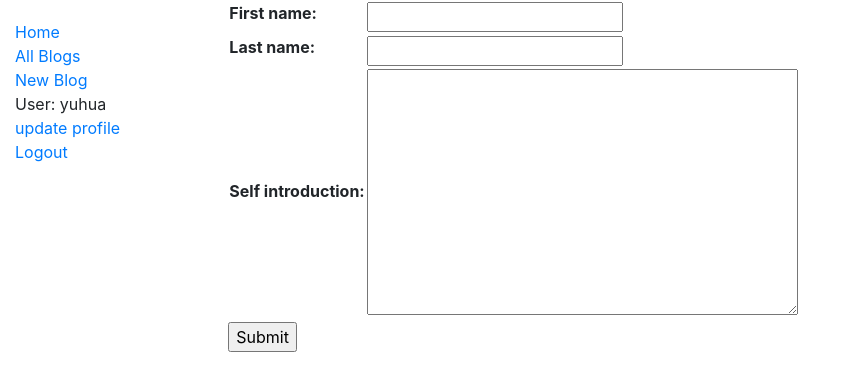
After one commit to yhzheng23/miniblog, a Django app: page /blog/blogger/update/ in a window 1280 px wide. The commit adds this page. Shown: the top 391 px of the page, without its empty margins (0-846 px from the left). Run offline with Django 3.2, Linux system fonts and the light colour scheme; a user stored in the database is signed in.

Commit message:
a back-bone version without comments

```diff
--- a/blog/admin.py
+++ b/blog/admin.py
@@ -1,15 +1,14 @@
 from django.contrib import admin
-from .models import Blog,Blogger, Comment,Tag
+from .models import Blog,Blogger, Comment
 
 # Register your models here.
 admin.site.register(Blogger)
-admin.site.register(Tag)
 
 class CommentInline(admin.TabularInline):
     model = Comment
 
 class BlogAdmin(admin.ModelAdmin):
-    list_display = ('title','author','display_tag')
+    list_display = ('title','author')
     inlines = [CommentInline]
 
 admin.site.register(Blog,BlogAdmin)
--- a/blog/models.py
+++ b/blog/models.py
@@ -7,9 +7,8 @@ from django.contrib.auth.models import User
 # Create your models here.
 class Blog(models.Model):
     title = models.CharField(max_length=100)
-    author = models.ForeignKey('Blogger',on_delete=models.SET_NULL,null=True)
+    author = models.ForeignKey(User,on_delete=models.SET_NULL,null=True)
     time_of_creation = models.DateTimeField(default=datetime.now, null=True,blank=True)
-    tag = models.ManyToManyField('Tag',help_text='add a tag for this blog')
     content = models.TextField(max_length=5000)
 
     class Meta:
@@ -21,22 +20,10 @@ class Blog(models.Model):
     def get_absolute_url(self):
         return reverse('blog-detail', args=[str(self.id)])
 
-    def display_tag(self):
-        return ', '.join(tag.name for tag in self.tag.all()[:3])
-
-    display_tag.short_description = 'tag'
-
-class Tag(models.Model):
-    name = models.CharField(
-        max_length=200,
-        help_text='enter a blog tag'
-    )
-
-    def __str__(self):
-        return self.name
-
 class Blogger(models.Model):
     user = models.OneToOneField(User,on_delete=models.SET_NULL,null=True)
+    first_name = models.CharField(max_length=100)
+    last_name = models.CharField(max_length=100)
     self_introduction = models.TextField(max_length=500)
 
     class Meta:
@@ -50,7 +37,7 @@ class Blogger(models.Model):
 
 class Comment(models.Model):
     blog = models.ForeignKey('Blog', on_delete=models.SET_NULL,null=True)
-    commenter = models.ForeignKey('Blogger',on_delete=models.SET_NULL,null=True)
+    commenter = models.ForeignKey(User,on_delete=models.SET_NULL,null=True)
     time_of_creation = models.DateTimeField(default=datetime.now,null=True,blank=True)
     content = models.TextField(max_length=500)
 
--- a/blog/templates/base_generic.html
+++ b/blog/templates/base_generic.html
@@ -18,9 +18,11 @@
                     <ul class="sidebar-nav">
                         <li><a href="{% url 'index' %}">Home</a></li>
                         <li><a href="{% url 'blogs' %}">All Blogs</a></li>
+                        <li><a href="{% url 'blog-create' %}">New Blog</a></li>
 
                         {% if user.is_authenticated %}
                             <li>User: {{ user.get_username }}</li>
+                            <li><a href="{% url 'blogger-update'%}">update profile</a></li>
                             <li><a href="{% url 'logout'%}?next={{request.path}}">Logout</a></li>
                         {% else %}
                             <li><a href="{% url 'login'%}?next={{request.path}}">Login</a></li>
--- a/blog/templates/blog/blog_detail.html
+++ b/blog/templates/blog/blog_detail.html
@@ -3,9 +3,8 @@
 {% block content %}
     <h1>Title: {{ blog.title }}</h1>
 
-    <p><strong>Author:</strong> <a href="{{blog.author.get_absolute_url}}">{{ blog.author }}</a></p>
+    <p><strong>Author:</strong> <a href="{{blog.author.blogger.get_absolute_url}}">{{ blog.author }}</a></p>
     <p><strong>Created at:</strong> {{ blog.time_of_creation }}</p>
-    <p><strong>Tag:</strong> {{ blog.display_tag }}</p>
     <p><strong>Content:</strong> {{ blog.content }}</p>
 
     <div style="margin-left: 20px; margin-top: 20px;">
--- a/blog/templates/blog/blog_list.html
+++ b/blog/templates/blog/blog_list.html
@@ -6,7 +6,7 @@
     <ul>
         {% for blog in blog_list %}
             <li>
-                <a href="{{ blog.get_absolute_url }}">{{ blog.title }}</a> ({{ blog.time_of_creation}})  <a href="{{ blog.author.get_absolute_url }}">{{ blog.author}}</a>
+                <a href="{{ blog.get_absolute_url }}">{{ blog.title }}</a> ({{ blog.time_of_creation}})  <a href="{{ blog.author.blogger.get_absolute_url }}">{{ blog.author}}</a>
             </li>
         {% endfor %}
     </ul>
--- /dev/null
+++ b/blog/templates/blog/blogger_form.html
@@ -0,0 +1,13 @@
+{% extends "base_generic.html" %}
+
+{% block content %}
+
+<form action="" method="post">
+    {% csrf_token %}
+    <table>
+    {{ form.as_table }}
+    </table>
+    <input type="submit" value="Submit" />
+
+</form>
+{% endblock %}
--- a/blog/urls.py
+++ b/blog/urls.py
@@ -6,5 +6,6 @@ urlpatterns = [
     path('blogs/',views.BlogListView.as_view(),name='blogs'),
     path('blog/<int:pk>', views.BlogDetailView.as_view(),name='blog-detail'),
     path('blogger/<int:pk>', views.BloggerDetailView.as_view(),name='blogger-detail'),
-
+    path('blog/create/', views.BlogCreate.as_view(), name='blog-create'),
+    path('blogger/update/', views.BloggerUpdate.as_view(), name='blogger-update'),
 ]
--- a/blog/views.py
+++ b/blog/views.py
@@ -2,6 +2,8 @@ from blog.models import Blogger
 from django.shortcuts import render
 from .models import Blog,Blogger,Comment
 from django.views import generic
+from django.contrib.auth.mixins import LoginRequiredMixin
+from django.views.generic.edit import CreateView, UpdateView, DeleteView
 
 # Create your views here.
 def index(request):
@@ -31,3 +33,19 @@ class BlogDetailView(generic.DetailView):
 
 class BloggerDetailView(generic.DetailView):
     model = Blogger
+
+class BlogCreate(LoginRequiredMixin, CreateView):
+    model = Blog
+    fields = ['title', 'time_of_creation', 'content']
+
+    def form_valid(self, form):
+        form.instance.author = self.request.user
+        return super().form_valid(form)
+
+class BloggerUpdate(LoginRequiredMixin, CreateView):
+    model = Blogger
+    fields = ['first_name', 'last_name', 'self_introduction']
+
+    def form_valid(self, form):
+        form.instance.user = self.request.user
+        return super().form_valid(form)
```
Also changed, not shown: blog/templates/blog/blog_form.html (added, +13 -0 lines), blog/templates/blog/blogger_detail.html (+4 -3 lines), blog/migrations/0001_initial.py, blog/migrations/0002_auto_20210828_1304.py (deleted), blog/migrations/0003_auto_20210828_1340.py (deleted), db.sqlite3.
